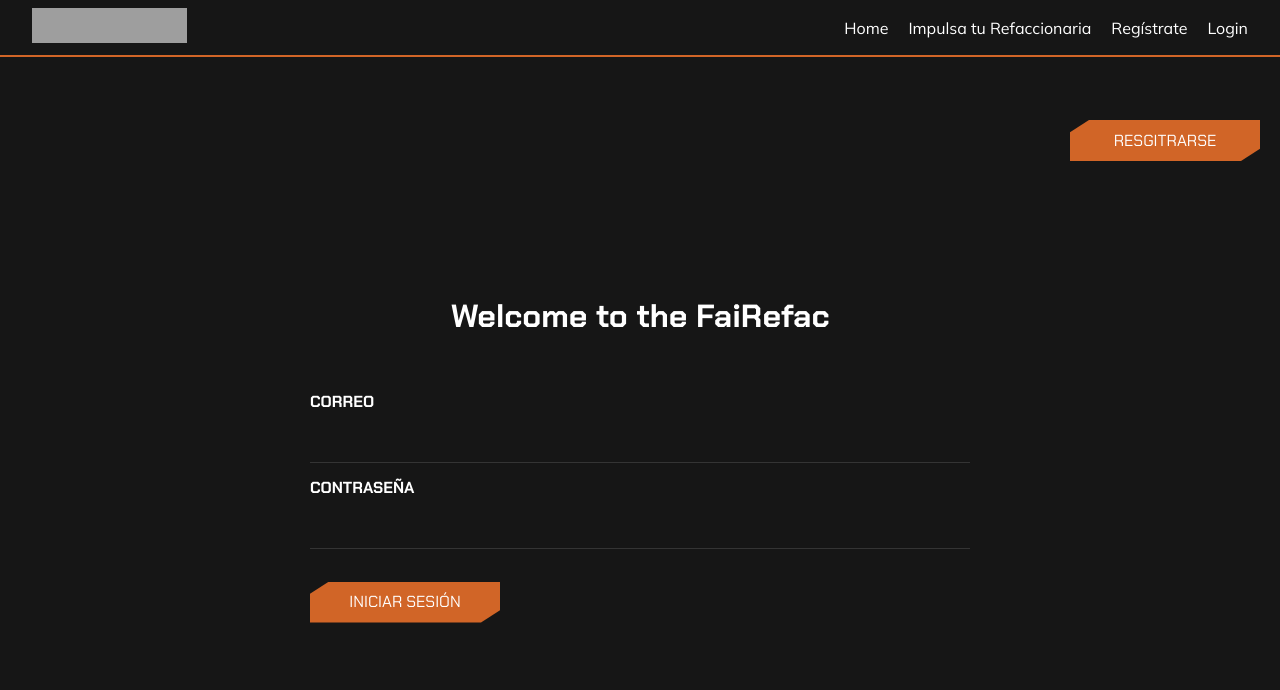
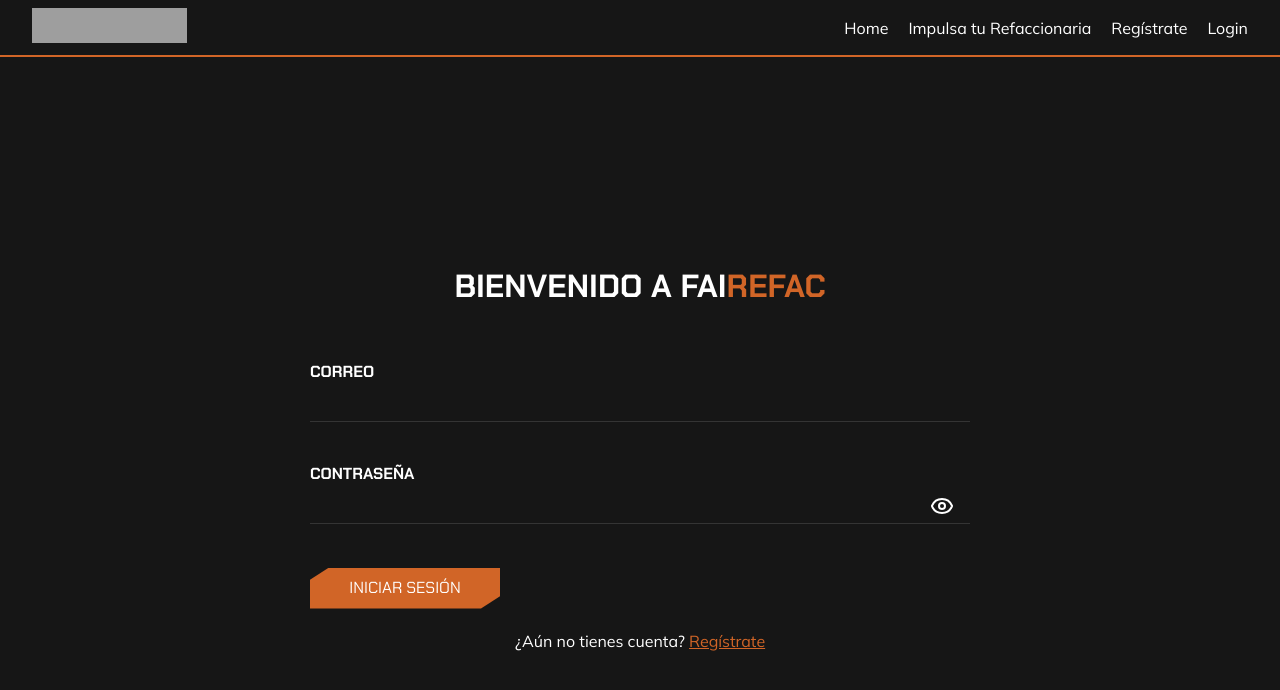
Before and after one commit to aleTorres05/FaiRefacFront, a Next.js app: page /login in a window 1280 px wide. Shown: the top 690 px of the page. Built offline with nearby package versions, Linux system fonts and the light colour scheme; grey boxes are pictures that could not be loaded.

Commit message:
[FEATURE] Add show password functionality to login page and update Link redirection to /signup

```diff
--- a/components/LoginForm.jsx
+++ b/components/LoginForm.jsx
@@ -3,10 +3,10 @@ import { useRouter } from "next/router";
 import { toast } from "sonner";
 import { login } from "@/pages/api/login";
 import { useForm } from "react-hook-form";
-import { getUserByEmail } from "@/pages/api/user";
+import { Eye, EyeOff } from "lucide-react";
 
 export default function LoginForm() {
-  const [userData, setUserData] = useState({});
+  const [showPassword, setShowPassword] = useState(false);
   const router = useRouter();
 
   const {
@@ -53,34 +53,48 @@ export default function LoginForm() {
         onSubmit={handleSubmit(onSubmit)}
         className="flex flex-col gap-[20px]"
       >
-        <div className="w-full md:w-[660px] h-[66px] flex flex-col gap-[15px]">
+        <div className="w-full md:w-[660px] h-[66px] flex flex-col ">
           <label className="color-[#EDEDED] font-chakra text-[16px] font-bold leading-normal uppercase">
             CORREO
           </label>
           <input
-            type="mail"
-            className="text-[#C2C2C2] outline-none font-mulish text-[14px] font-normal leading-normal bg-transparent pb-3 border-b border-b-[#343434] border-b-1"
+            type="email"
+            name="email"
+            className="text-[#C2C2C2] outline-none font-mulish text-[14px] font-normal mt-4 leading-normal bg-transparent border-b border-b-[#343434] border-b-1"
             required
             {...register("email", {
-              required: { value: true, message: "Email Required" },
+              required: { value: true, message: "Email requerido." },
             })}
           />
+          {errors.email && (
+              <span className="text-red-500">Correo electronico es obligatorio.</span>
+            )}
         </div>
-        <div className="w-full md:w-[660px] h-[66px] flex flex-col gap-[15px]">
+        <div className="relative w-full md:w-[660px] mt-4 h-[66px] flex flex-col">
           <label
-            htmlFor=""
             className="color-[#EDEDED] font-chakra text-[16px] font-bold leading-normal uppercase"
           >
             CONTRASEÑA
           </label>
+
           <input
-            type="password"
-            className="text-[#C2C2C2] outline-none font-mulish text-[14px] font-normal leading-normal bg-transparent pb-3 border-b border-b-[#343434] border-b-1"
+            type={showPassword ? "text" : "password"}
+            name="password"
+            className="text-[#C2C2C2] outline-none font-mulish text-[14px] font-normal mt-4 leading-normal bg-transparent border-b border-b-[#343434] border-b-1"
             required
             {...register("password", {
-              required: { value: true, message: "Password Required" },
+              required: { value: true, message: "Contraseña requerida." },
             })}
           />
+          {errors.password && (
+              <span className="text-red-500">Contraseña requerida.</span>
+            )}
+            <div
+            onClick={() => setShowPassword((prev) => !prev)}
+            className="absolute right-1 md:right-4 top-8 cursor-pointer"
+          >
+            {showPassword ? <EyeOff /> : <Eye />}
+          </div>
         </div>
         <button
           type="submit"
--- a/components/UserRegistrationForm.jsx
+++ b/components/UserRegistrationForm.jsx
@@ -137,7 +137,7 @@ export default function UserRegistrationForm() {
             )}
           <div
             onClick={() => setShowPassword((prev) => !prev)}
-            className="absolute right-4 top-4 cursor-pointer"
+            className="absolute right-1 md:right-4 top-4 cursor-pointer"
           >
             {showPassword ? <EyeOff /> : <Eye />}
           </div>
@@ -164,7 +164,7 @@ export default function UserRegistrationForm() {
             )}
           <div
             onClick={() => setShowConfirmPassword((prev) => !prev)}
-            className="absolute right-4 top-4 cursor-pointer"
+            className="absolute right-1 md:right-4 top-4 cursor-pointer"
           >
             {showConfirmPassword ? <EyeOff /> : <Eye />}
           </div>
--- a/pages/login.jsx
+++ b/pages/login.jsx
@@ -5,22 +5,20 @@ export default function Login() {
   return (
     <div className="h-[100vh] flex flex-col">
       <div className="flex flex-1 flex-col justify-center md:items-center">
-        <Link href="/signup">
-          <button className="hidden md:block md:absolute lg:block lg:absolute right-5 top-[15%] bg-[#D16527] font-chakra w-[190px] h-[41px] text-[#fff] uppercase">
-            Resgitrarse
-          </button>
-        </Link>
-
-        <h1 className="text-[#FFF] text-center font-chakra text-[32px] font-bold leading-normal mb-[50px]">
-          Welcome to the FaiRefac
+        <h1 className="text-center font-chakra text-[32px] uppercase font-bold leading-normal mb-[50px]">
+          <span className="text-[#FFF]">Bienvenido a Fai</span>
+          <span className="text-[#D16527]">Refac</span>
         </h1>
         <LoginForm />
-        <div className="flex w-full md:hidden lg:hidden justify-start  px-[32px]  mt-5">
-          <Link href="/signup">
-            <button className="bg-[#fff] font-chakra w-[190px] h-[41px] text-[#000] uppercase">
-              Registrarse
-            </button>
-          </Link>
+        <div className="flex w-full  justify-center  px-[32px]  mt-5">
+          <div>
+            <p className="text-base font-mulish">
+              ¿Aún no tienes cuenta?
+              <Link href="/signup" className="text-[#D16527] underline ml-1">
+                Regístrate
+              </Link>
+            </p>
+          </div>
         </div>
       </div>
     </div>
```
